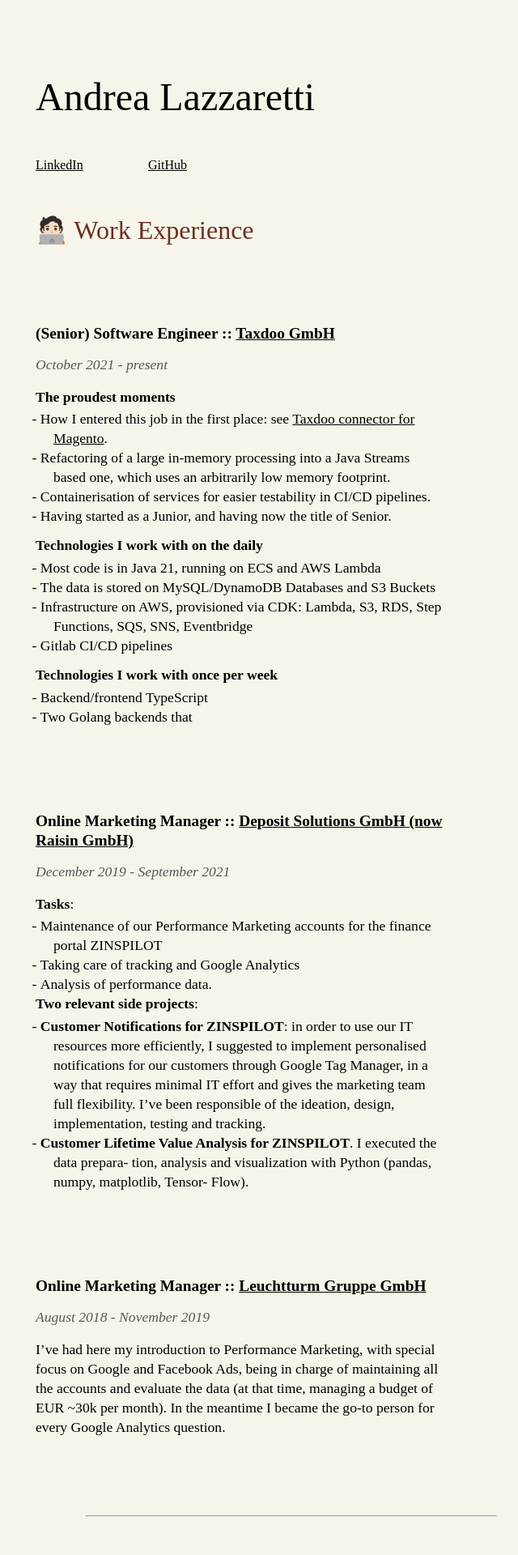
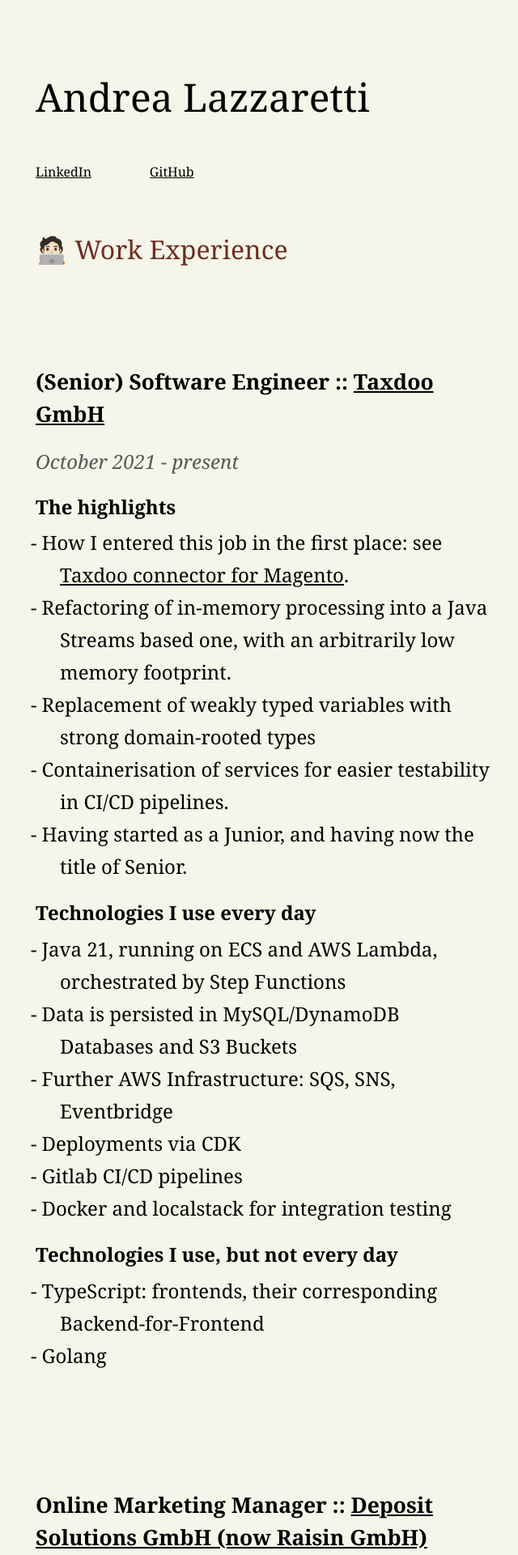
Before and after one commit to andrea-aus-hh/resume, a Jekyll site: the page built from index.md, in a window 1280 px wide. Shown: the top 1920 px of the page at 81% size, without its empty margins (288-928 px from the left). Built offline with Jekyll 4.4.1, drawn with Linux system fonts in a browser that asks for light colours; some of the changed text lies outside the part shown.

Commit message:
Rephrasings, collapsing

```diff
--- a/_includes/deposit-solutions.md
+++ b/_includes/deposit-solutions.md
@@ -1,5 +1,9 @@
 ### Online Marketing Manager :: [Deposit Solutions GmbH (now Raisin GmbH)](https://www.weltsparen.de/)
 <p class='date'>December 2019 - September 2021</p>
+
+<details markdown='1'>
+
+<summary>Details</summary>
 
 **Tasks**:
 1. Maintenance of our Performance Marketing accounts for the finance portal ZINSPILOT
@@ -13,6 +17,7 @@ efficiently, I suggested to implement personalised notifications for our custome
 through Google Tag Manager, in a way that requires minimal IT effort and gives
 the marketing team full flexibility. I’ve been responsible of the ideation, design,
 implementation, testing and tracking.
-- **Customer Lifetime Value Analysis for ZINSPILOT**. I executed the data prepara-
-tion, analysis and visualization with Python (pandas, numpy, matplotlib, Tensor-
-Flow).
+- **Customer Lifetime Value Analysis for ZINSPILOT**. I executed the data preparation,
+analysis and visualization with Python (pandas, numpy, matplotlib, TensorFlow).
+
+</details>
--- a/_includes/leuchtturm.md
+++ b/_includes/leuchtturm.md
@@ -1,7 +1,13 @@
 ### Online Marketing Manager :: [Leuchtturm Gruppe GmbH](https://www.leuchtturmgruppe.com/)
 <p class='date'>August 2018 - November 2019</p>
+
+<details markdown='1'>
+
+<summary>Details</summary>
 
 I’ve had here my introduction to Performance Marketing, with special focus on Google
 and Facebook Ads, being in charge of maintaining all the accounts and evaluate the
 data (at that time, managing a budget of EUR ~30k per month). In the meantime I became the
 go-to person for every Google Analytics question.
+
+</details>
--- a/_includes/magento_connector.md
+++ b/_includes/magento_connector.md
@@ -1,10 +1,5 @@
 ### Taxdoo connector for Magento<a name="magento"></a>
 
-One day during the pandemic I was telling a friend that I was bored of Online Marketing, and that I would see myself in Software Development:
-I would have the skills, but how shall I prove it without experience, or a CS University title?
+Wanting to move from Online Marketing into Software Development, I knew I’d need a way to show recruiters and interviewers what I could do.
 
-He mentioned that Taxdoo, his employer back then, was still lacking a connector for Magento,
-that they had a public API for people to build integrations. What if you be the one building it?
-
-Why not, I thought, I wanted anyway to start building a portfolio of projects, why not this one? In the next 1.5 months I built a functioning plugin
-(see the [GitHub Link](https://github.com/andrea-aus-hh/taxdoo-magento2-extension/)), which caught the attention of the recruiters.
+When a friend at Taxdoo mentioned they still needed a Magento connector and that they could set me up with a Taxdoo account, I saw the perfect opportunity: not only I had a concrete project to work on, but it could even attract the attention of recruiters. I forked a similar plugin from TaxJar as a starting point, then customized it to work with Taxdoo’s API. After about a month and a half, I had a fully working plugin up and running on GitHub. The project got indeed the attention of recruiters, giving me a strong entry point into development.
--- a/_includes/taxdoo.md
+++ b/_includes/taxdoo.md
@@ -1,25 +1,28 @@
 ### (Senior) Software Engineer :: [Taxdoo GmbH](https://www.taxdoo.com)
 <p class='date'>October 2021 - present</p>
 
-**The proudest moments**
+**The highlights**
 
 - How I entered this job in the first place: see [Taxdoo connector for Magento](#magento).
-- Refactoring of a large in-memory processing into a Java Streams based one, which uses an arbitrarily low memory footprint.
+- Refactoring of in-memory processing into a Java Streams based one, with an arbitrarily low memory footprint.
+- Replacement of weakly typed variables with strong domain-rooted types
 - Containerisation of services for easier testability in CI/CD pipelines.
 - Having started as a Junior, and having now the title of Senior.
 
 <p></p>
 
-**Technologies I work with on the daily**
+**Technologies I use every day**
 
-- Most code is in Java 21, running on ECS and AWS Lambda
-- The data is stored on MySQL/DynamoDB Databases and S3 Buckets
-- Infrastructure on AWS, provisioned via CDK: Lambda, S3, RDS, Step Functions, SQS, SNS, Eventbridge
+- Java 21, running on ECS and AWS Lambda, orchestrated by Step Functions
+- Data is persisted in MySQL/DynamoDB Databases and S3 Buckets
+- Further AWS Infrastructure: SQS, SNS, Eventbridge
+- Deployments via CDK
 - Gitlab CI/CD pipelines
+- Docker and localstack for integration testing
 
 <p></p>
 
-**Technologies I work with once per week**
+**Technologies I use, but not every day**
 
-- Backend/frontend TypeScript
-- Two Golang backends that
+- TypeScript: frontends, their corresponding Backend-for-Frontend
+- Golang
--- a/css/andrea-aus-hh-screen.css
+++ b/css/andrea-aus-hh-screen.css
@@ -23,9 +23,15 @@ article, aside, details, figcaption, figure,
 footer, header, hgroup, menu, nav, section {
 	display: block;
 }
-body {
-	line-height: 1;
-}
+
+@font-face {
+	font-family: 'Cambria';
+	font-style: normal;
+	font-weight: 300;
+	src: url(https://fonts.gstatic.com/l/font?kit=GFDqWAB9jnWLT-HIK7ILrg&skey=d4699178559bc4b0&v=v18) format('woff2');
+	unicode-range: U+0000-00FF, U+0131, U+0152-0153, U+02BB-02BC, U+02C6, U+02DA, U+02DC, U+0304, U+0308, U+0329, U+2000-206F, U+20AC, U+2122, U+2191, U+2193, U+2212, U+2215, U+FEFF, U+FFFD;
+  }
+
 ol, ul {
 	list-style: none;
 }
@@ -51,21 +57,21 @@ table {
 
 
 body {
-	font: normal normal 400;
+	font: normal normal 300;
 	font-size: 100%;
-	line-height: 1.5em;
-	font-family: ui-sans-serif;
+	line-height: 2.5rem;
+	font-family: Georgia, ui-sans-serif;
 	margin-top: 1em;
 	margin-left: 1em;
 	background-color: #f6f5e9;
 }
 
-p {
+p, summary {
 	position: relative;
 	left: 25%;
 	margin-bottom: 0.7em;
 	margin-right: 0;
-	width: 40%;
+	width: 45%;
 }
 
 p.date {
@@ -91,14 +97,14 @@ p code {
 ul, ol {
 	position: relative;
 	left: 25%;
-	width: 40%;
+	width: 45%;
 	margin-top: -0.5em;
 }
 
 hr {
 	margin-top: 2em;
 	margin-bottom: 2em;
-	width: 40%;
+	width: 45%;
 }
 
 li:before {
@@ -121,7 +127,7 @@ li ul {
 }
 
 h1,h2,h3,h4 {
-	font-weight: 400;
+	font-weight: 300;
 	width: 80%;
 }
 
@@ -162,14 +168,14 @@ h3, h4 {
 	left: 25%;
 	margin-bottom: 0.7em;
 	margin-right: 0;
-	width: 40%;
+	width: 45%;
 	font-size: 1.1em;
 }
 
 .chunk-of-life {
 	padding-top: 3em;
 	padding-bottom: 3em;
-	font-size: 1.1em;
+	font-size: 1.5em;
 }
 
 .chunk-of-life:hover {
--- a/index.md
+++ b/index.md
@@ -45,10 +45,6 @@ title: Andrea Lazzaretti
 {% include oses.md %}
 </div>
 
-<div class='chunk-of-life' markdown='1'>
-{% include tools.md %}
-</div>
-
 ---
 
 ## 💻 Projects
```
